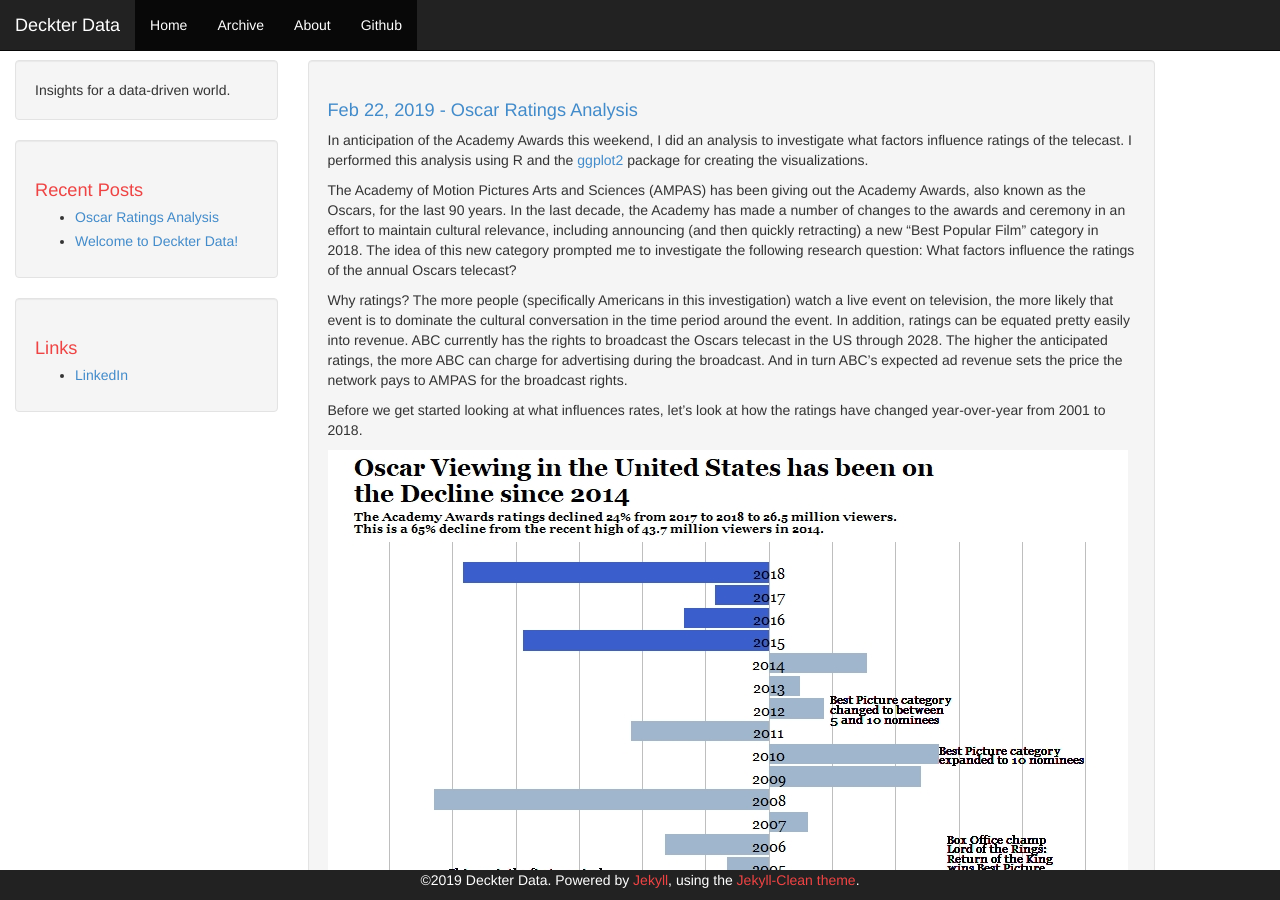
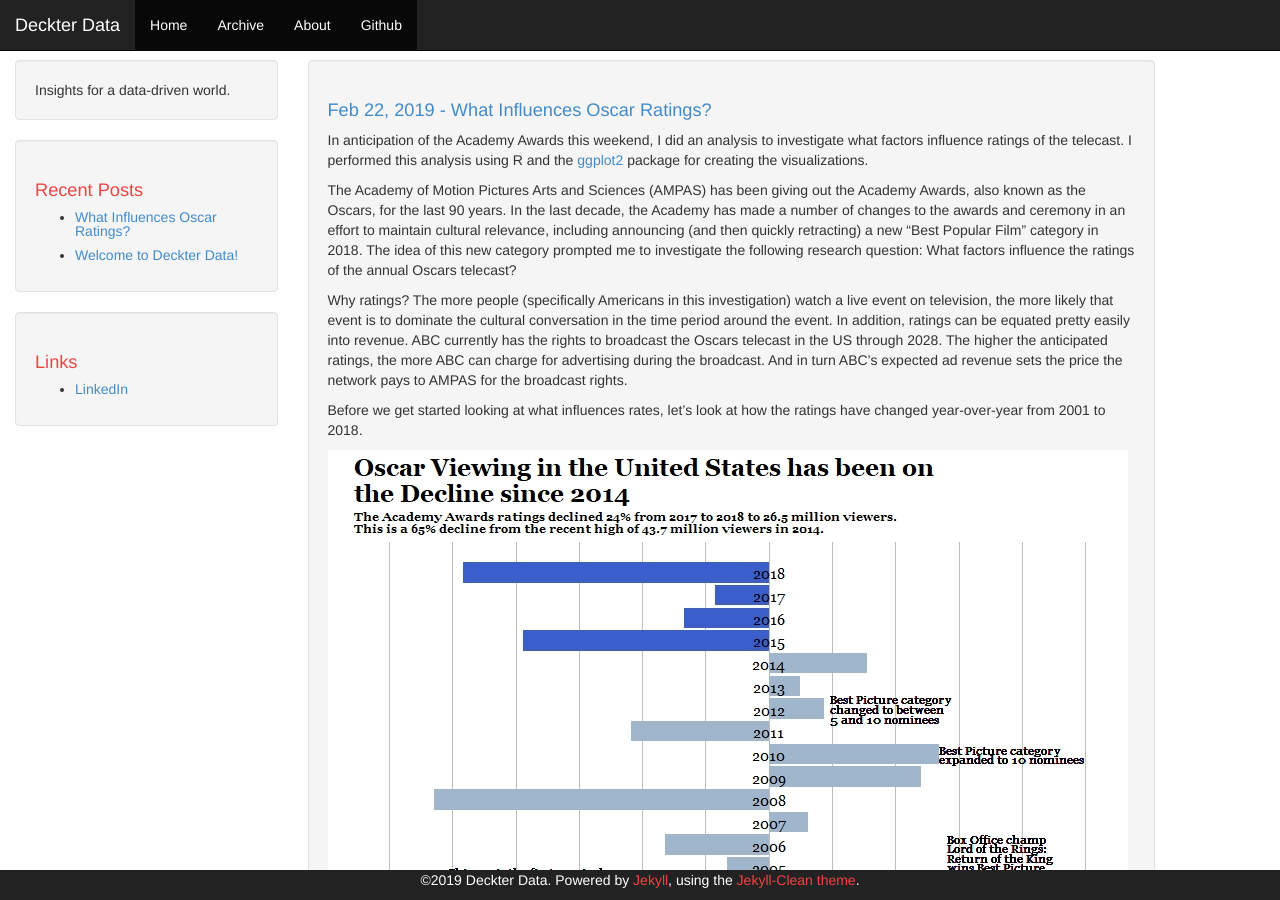
Before and after one commit to edeckter/edeckter.github.io, a Jekyll site: the page built from _posts/2019-02-21-oscar-ratings.md, in a window 1280 px wide and 900 px high. Built offline with Jekyll 4.4.1, drawn with Linux system fonts in a browser that asks for light colours.

Commit message:
Updated title of Oscars post

```diff
--- a/_posts/2019-02-21-oscar-ratings.md
+++ b/_posts/2019-02-21-oscar-ratings.md
@@ -1,6 +1,6 @@
 ---
 layout: post
-title: "Oscar Ratings Analysis"
+title: "What Influences Oscar Ratings?"
 date: 2019-02-21 22:24 -0500
 tags: R, data visualization
 comments: false
```
Also changed, not shown: 7 other files.
